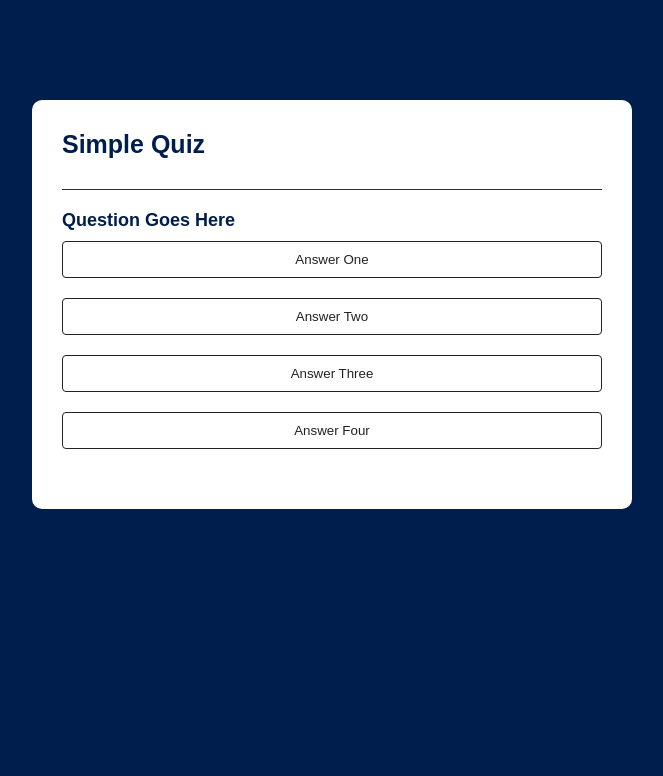
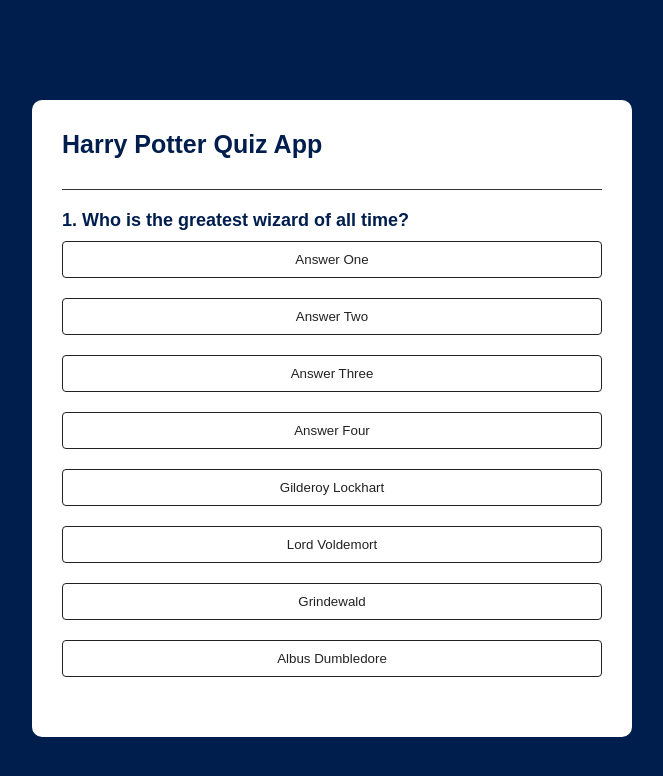
Before and after one commit to Ghostified/Quiz_Application, a plain HTML site: page index.html in a window 1280 px wide. Shown: the whole page, without its empty margins (308-971 px from the left). Drawn offline with Linux system fonts and the light colour scheme.

Commit message:
Allan Branson: Added function to show questions

```diff
--- a/index.html
+++ b/index.html
@@ -8,16 +8,16 @@
 </head>
 <body>
  <div class="app">
-    <h1>Simple Quiz</h1>
+    <h1>Harry Potter Quiz App</h1>
     <div class="quiz">
-        <h2 id = "queestion">Question Goes Here</h2>
+        <h2 id = "question">Question Goes Here</h2>
         <div id="answer-button">
             <button class="btn"> Answer One</button>
             <button class="btn"> Answer Two</button>
             <button class="btn"> Answer Three</button>
             <button class="btn"> Answer Four</button>
         </div>
-        <button id="next-btn"> Next</button>
+        <button id="next-button"> Next</button>
     </div>
  </div>
 
--- a/script.js
+++ b/script.js
@@ -10,6 +10,7 @@ const questions = [
         ]
 
     },
+
     {
         question: "Which house was professor sprout the dorm master? ",
         answers: [
@@ -19,6 +20,7 @@ const questions = [
             { text:"Slytherin", correct: false},
         ]
     },
+
     {
         question: "Which one is not an ingredient of the polyjuice potion? ",
         answers: [
@@ -28,6 +30,7 @@ const questions = [
             { text:"Flux Weed", correct: false},
         ]
     },
+
     {
         question: "Who was the Quidditch captain in Harry's First Year? ",
         answers: [
@@ -37,4 +40,36 @@ const questions = [
             { text:"Mundungus Fletcher", correct: false},
         ]
     }
-]
+
+];
+
+const questionElement = document.getElementById("question");
+const answerButton = document.getElementById("answer-button");
+const nextButton = document.getElementById("next-button");
+
+//create variable to create a question index and store the score
+let currentQuestionIndex = 0;
+let score =0;
+
+function startQuiz(){
+    currentQuestionIndex = 0;
+    score = 0;
+    nextButton.innerHTML = "Next";
+    showQuestion();
+}
+
+function showQuestion(){
+    let currentQuestion = questions[currentQuestionIndex];
+    let questionNo = currentQuestionIndex + 1;
+    questionElement.innerHTML = questionNo + ". " + currentQuestion.question;
+
+    //Display the answer
+    currentQuestion.answers.forEach(answer => {
+        const button = document.createElement("button");
+        button.innerHTML = answer.text;
+        button.classList.add("btn");
+        answerButton.appendChild(button);
+    });
+}
+
+startQuiz();
--- a/style.css
+++ b/style.css
@@ -47,7 +47,7 @@ body {
     background: #222;
     color: #fff;
 }
-#next-btn {
+#next-button {
     background: #001e4d;
     color: #fff;
     font-weight: 500;
```
